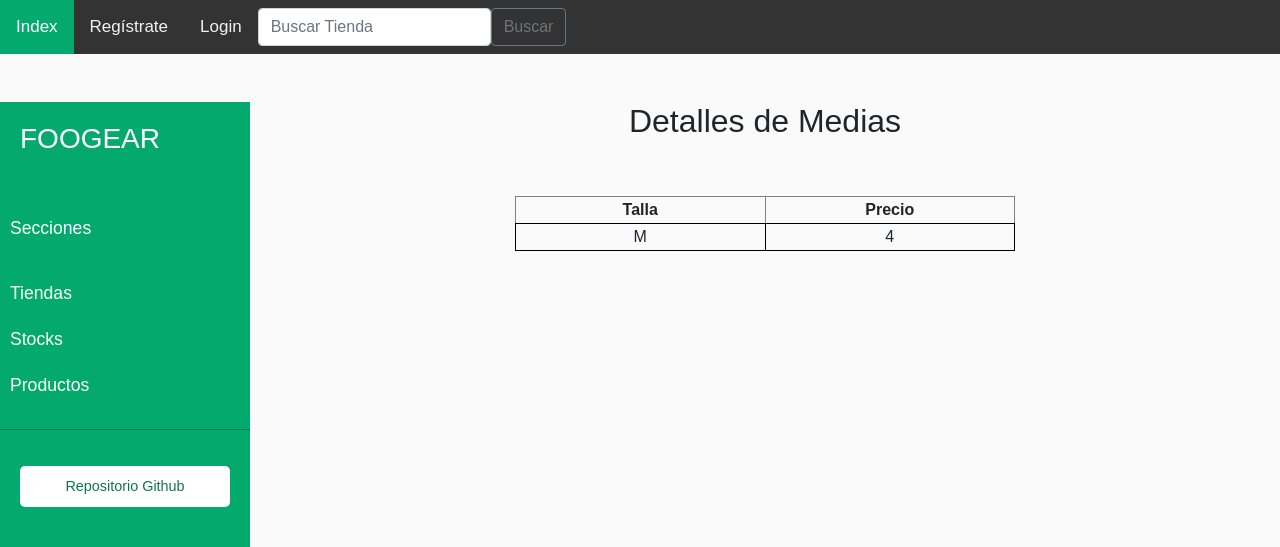
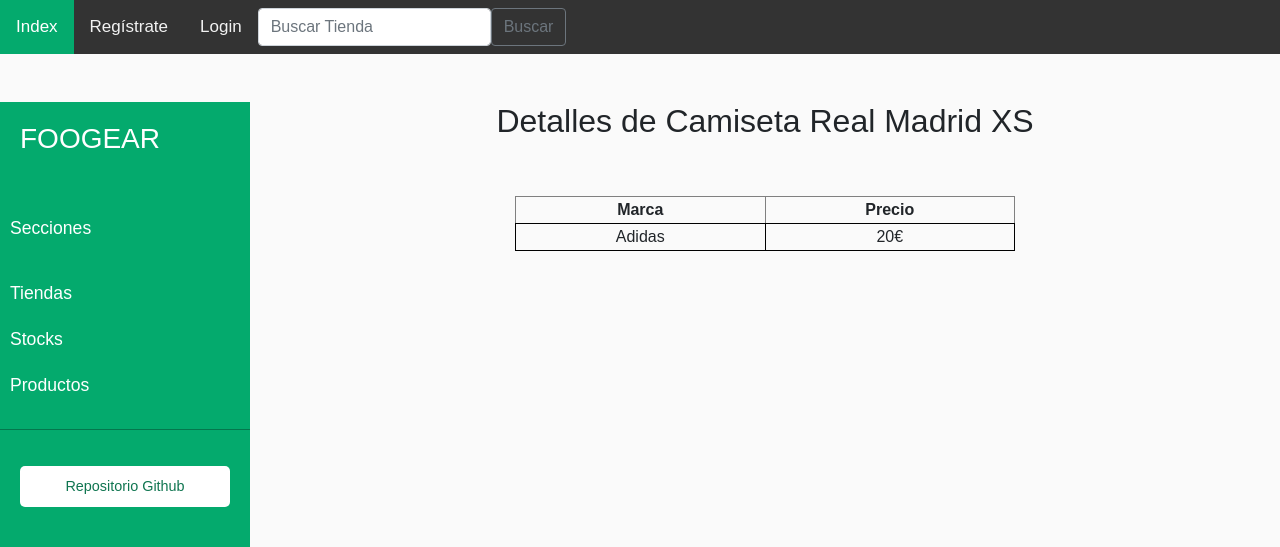
Before and after one commit to miguelgulu/FooGear, a Django app: page /productos/1/ in a window 1280 px wide. Shown: the top 547 px of the page. Run offline with Django 3.2, Linux system fonts and the light colour scheme; data comes from the database, SQL or seed files in the repository; some libraries are stand-ins or nearby versions.

Commit message:
Adicional Changes 1

```diff
--- a/FooGearApp/forms.py
+++ b/FooGearApp/forms.py
@@ -3,7 +3,6 @@ from FooGearApp.models import Reserva, Comprador
 from django.contrib.auth.models import User
 
 class ReservaForm(forms.ModelForm):
-
 	class Meta:
 		model = Reserva
 		exclude = ['clave', 'fecha', 'stock', 'user']
@@ -13,6 +12,7 @@ class CompradorCreationForm(forms.ModelForm):
 	class Meta:
 		model = Comprador
 		fields = ('dni', 'telefono', 'direccion', 'email')
+
 """
 	def save(self, commit=True):
 		user = super(UserForm, self).save(commit=False)
--- a/FooGearApp/models.py
+++ b/FooGearApp/models.py
@@ -16,10 +16,8 @@ class Tienda(models.Model):
 
 
 class Producto(models.Model):
-	choice_tipo = [('Camiseta', 'Camiseta'), ('Medias', 'Medias'), ('Calzonas','Calzonas'), ('Sudaderas','Sudaderas')]
-	choice_talla = [('XS','XS'), ('S','S'), ('M','M'), ('L','L'), ('XL','XL')]
-	tipo = models.CharField(max_length=100, choices=choice_tipo)
-	talla = models.CharField(max_length=3, choices=choice_talla)
+	tipo = models.CharField(max_length=100)
+	marca = models.CharField(max_length=100)
 	precio = models.IntegerField()
 
 	def __str__(self):
--- a/FooGearApp/templates/FooGearApp/producto_detail.html
+++ b/FooGearApp/templates/FooGearApp/producto_detail.html
@@ -5,12 +5,12 @@
 <br></br>
 <table border="1" align="center" width="500px">
   <tr>
-    <th span="1" style="width: 50%;">Talla</th>
+    <th span="1" style="width: 50%;">Marca</th>
     <th span="1" style="width: 50%;">Precio</th>
   </tr>
   <tr>
-    <td>{{ producto.talla }}</td>
-    <td>{{ producto.precio }}</td>
+    <td>{{ producto.marca }}</td>
+    <td>{{ producto.precio }}€</td>
   </tr>
 </table>
 <!--
```
Also changed, not shown: FooGearApp/migrations/0006_auto_20211123_1205.py (added), db.sqlite3.
